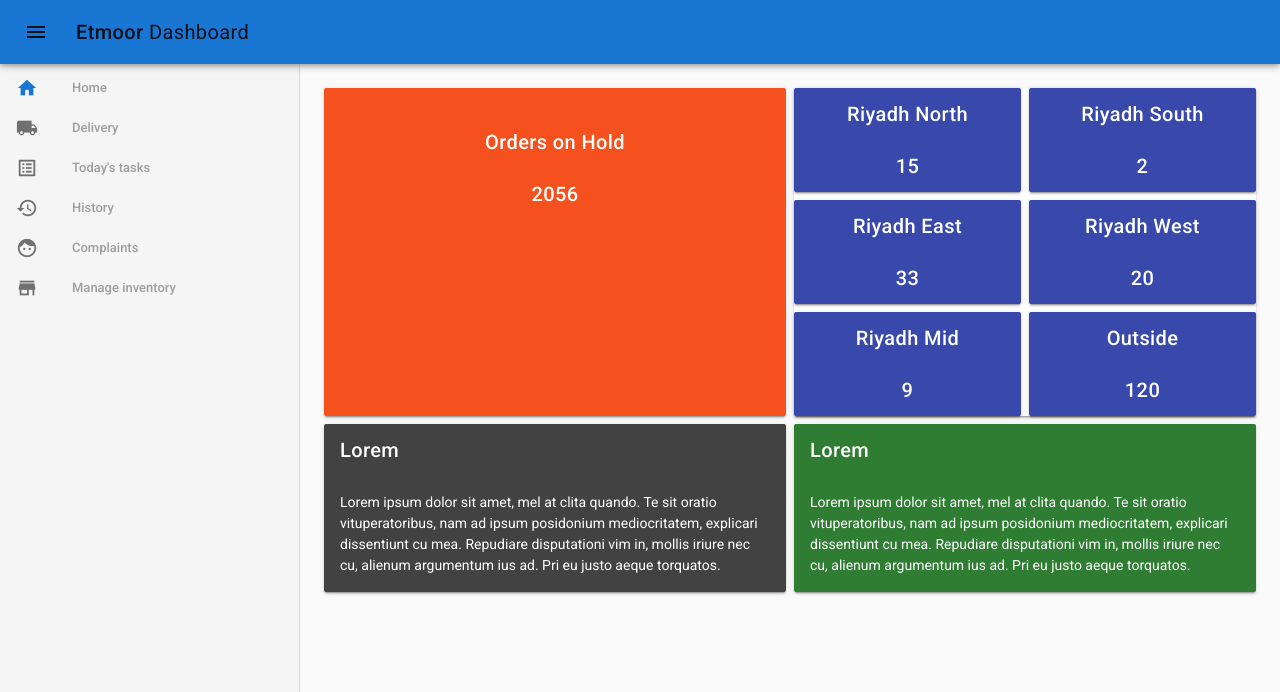
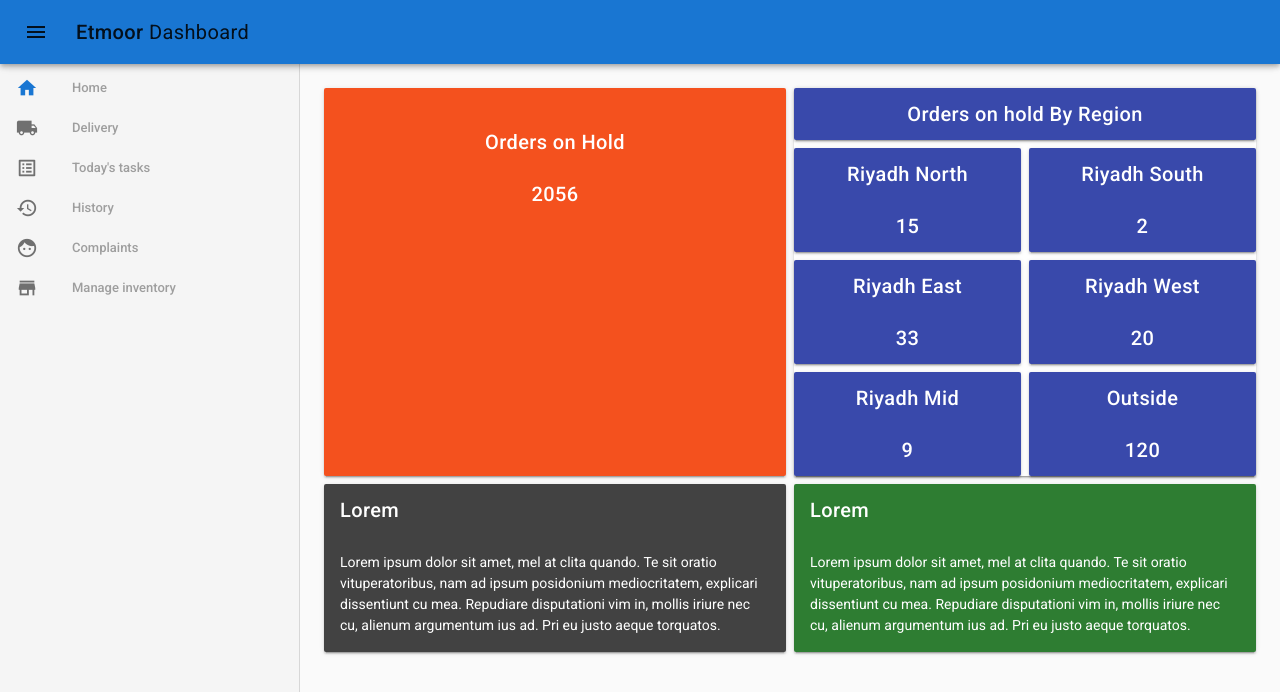
Before and after one commit to aalbani/tmoordashboard, a Vue app: page / in a window 1280 px wide. Shown: the top 692 px of the page. Built offline with nearby package versions, Linux system fonts and the light colour scheme.

Commit message:
by region title

```diff
--- a/src/components/Home.vue
+++ b/src/components/Home.vue
@@ -13,6 +13,11 @@
       <v-flex d-flex xs12 sm6>
         <v-card color="white" dark>
           <v-layout row wrap>
+          <v-flex xs12>
+            <v-card color="indigo darken-1">
+              <v-card-title primary class="title justify-center">Orders on hold By Region</v-card-title>
+            </v-card>
+          </v-flex>
           <v-flex xs6 v-for="region in riyadh" :key="region.regionName">
             <v-card color="indigo darken-1">
               <v-card-title primary class="title justify-center">{{region.regionName}}</v-card-title>
```
